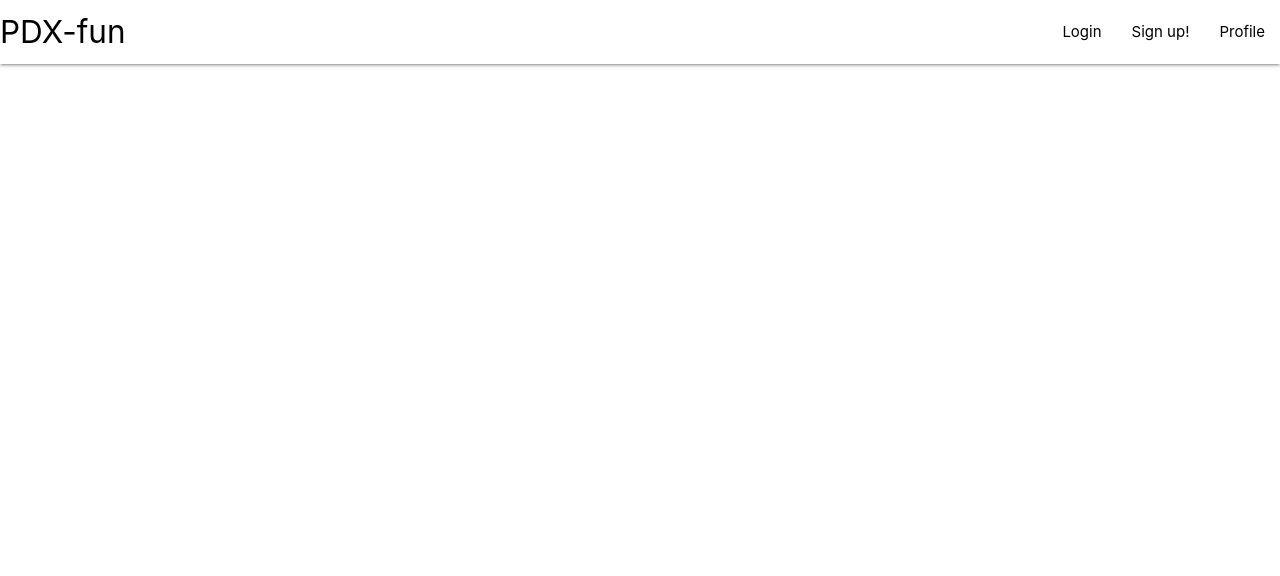
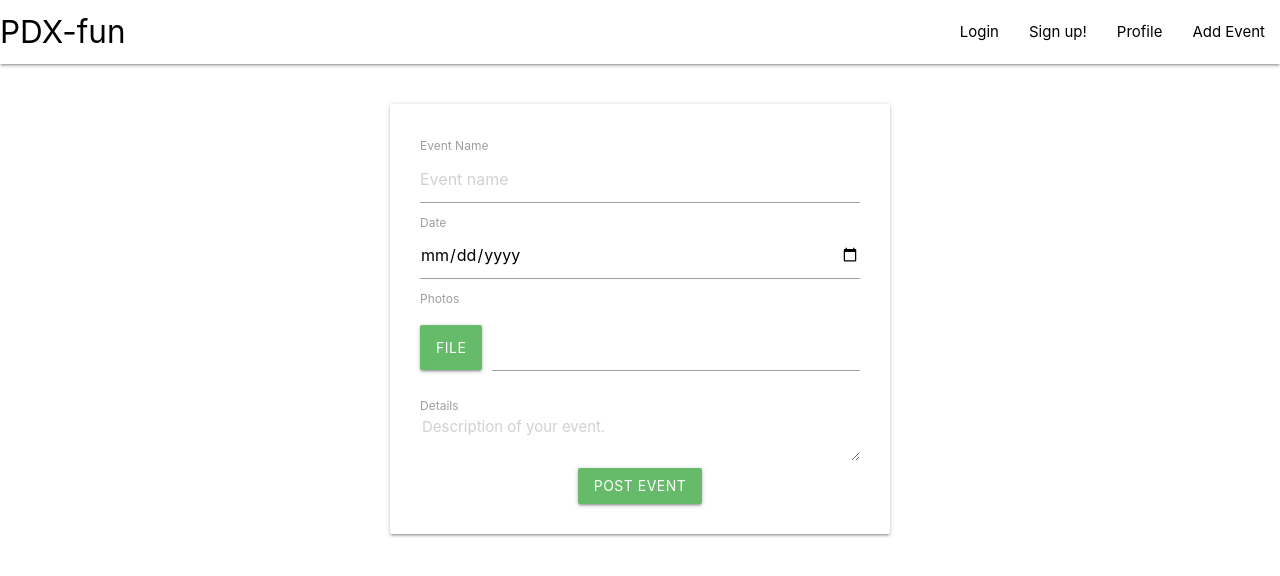
Before and after one commit to delanieann/fullstack-final, a React (Create React App) app in the folder client/: page /create in a window 1280 px wide. Shown: the top 576 px of the page. Built offline with nearby package versions, Linux system fonts and the light colour scheme.

Commit message:
Login and Signup pages now connected to back end

```diff
--- a/client/package.json
+++ b/client/package.json
@@ -2,6 +2,7 @@
   "name": "client",
   "version": "0.1.0",
   "private": true,
+  "proxy":"http://localhost:5000",
   "dependencies": {
     "@testing-library/dom": "^10.4.0",
     "@testing-library/jest-dom": "^6.6.3",
--- a/client/src/App.css
+++ b/client/src/App.css
@@ -28,3 +28,20 @@ a {
   max-width: 400px;
   height: max-content;
 }
+
+.create-card {
+  margin: 40px auto;
+  max-width: 500px;
+  padding: 30px;
+  text-align: left;
+}
+
+.submit-btn {
+  margin: 0 auto;
+  display: block;
+}
+
+.desc-textarea {
+  border: 0px;
+  max-height: 300px;
+}
--- a/client/src/App.js
+++ b/client/src/App.js
@@ -6,7 +6,7 @@ import Home from './components/pages/home'
 import Profile from './components/pages/profile'
 import Login from './components/pages/login'
 import Signup from './components/pages/signup'
-
+import Create from './components/pages/create'
 
 function App() {
   return (
@@ -17,6 +17,7 @@ function App() {
         <Route path="/signup" element={<Signup />} />
         <Route path="/login" element={<Login />} />
         <Route path="/profile" element={<Profile />} />
+        <Route path="/create" element={<Create />} />
       </Routes>
     </BrowserRouter>
   );
--- a/client/src/components/nav.js
+++ b/client/src/components/nav.js
@@ -11,6 +11,7 @@ const Nav = ()=>{
                 <li><Link to="/login">Login</Link></li>
                 <li><Link to="/signup">Sign up!</Link></li>
                 <li><Link to="/profile">Profile</Link></li>
+                <li><Link to="/create">Add Event</Link></li>
             </ul>
         </div>
         </nav>
--- a/client/src/components/pages/create.js
+++ b/client/src/components/pages/create.js
@@ -1,10 +1,77 @@
-import React from "react";
+import React, { useState } from "react";
 
-const Create = ()=>{
-    return (
-        <div className="card input-filed">
-            <input type="text" placeholder="Event name">
-            </input>
+const Create = () => {
+  const [title, useTitle] = useState("")
+  const [descrip, useDescrip] = useState("")
+  const [date, useDate] = useState("")
+  const [img, setImg] = useState("")
+
+  const Post = ()=>{
+
+  }
+
+  return (
+    <div className="card input-filed create-card">
+      <label for="title" className="create-label">
+        Event Name
+      </label>
+      <input
+        type="text"
+        placeholder="Event name"
+        name="title"
+        value={title}
+        onChange={(event) => useTitle(event.target.value)}
+      />
+      <br />
+
+      <label for="date" className="create-label">
+        Date
+      </label>
+      <input
+        type="date"
+        value={date}
+        onChange={(event) => useDate(event.target.value)}
+      />
+      <br />
+
+
+      <label for="photo" className="create-label">
+        Photos
+      </label>
+      <form action="#">
+        <div className="file-field input-field">
+          <div className="btn waves-effect waves-light green lighten-1">
+            <span>File</span>
+            <input type="file" onChange={(event)=>console.log(event.target.files)} />
+            {" "}
+          </div>
+          <div className="file-path-wrapper">
+            <input className="file-path validate" type="text" />
+          </div>
         </div>
-    )
-}
+      </form>
+
+
+      <label for="description" className="create-label">
+        Details
+      </label>
+
+      <textarea
+        id="description"
+        name="description"
+        placeholder="Description of your event."
+        className="desc-textarea"
+        value={descrip}
+        onChange={(event) => useDescrip(event.target.value)}
+      />
+
+      <br />
+      <button className="btn waves-effect waves-light green lighten-1 submit-btn"
+      onClick={Post}>
+        Post Event
+      </button>
+    </div>
+  );
+};
+
+export default Create;
--- a/client/src/components/pages/login.js
+++ b/client/src/components/pages/login.js
@@ -1,24 +1,55 @@
-import React from "react";
-import { Link } from "react-router-dom";
+import React, { useState } from "react";
+import { Link, useNavigate } from "react-router-dom";
 
 const Login = () => {
+    const nav = useNavigate()
+    const [password, setPassword] = useState("")
+    const [email, setEmail] = useState("")
+    const Post = (event) => {
+    event.preventDefault();
+    fetch("/login", {
+      method: "POST",
+      headers: {
+        "Content-Type": "application/json",
+      },
+      body: JSON.stringify({
+        email,
+        password,
+      }),
+    })
+      .then((res) => res.json())
+      .then((data) => {
+        nav("/");
+      })
+      .catch((err) => {
+        console.error("Signup error:", err);
+      });
+  };
   return (
     <div className="login-card">
       <div className="card login">
         <h2>PDX.FUN</h2>
+        <form>
+
         <div role="form" id="login" aria-label="Log-in to PDX.fun">
+
           <label for="email" className="login-label">
             Email
           </label>
-          <input name="email" type="text" placeholder="Email" />
+          <input name="email" type="text" placeholder="Email"
+            value={email}
+              onChange={(event) => setEmail(event.target.value)}/>
           <br />
 
           <label for="password" className="password-label">
             Password
           </label>
-          <input name="password" type="password" placeholder="Password" />
+          <input name="password" type="password" placeholder="Password"
+                      value={password}
+              onChange={(event) => setPassword(event.target.value)}/>
 
-          <button className="btn waves-effect waves-light green lighten-1">
+          <button className="btn waves-effect waves-light green lighten-1"
+          onClick={Post}>
             Log In
           </button>
           <br />
@@ -26,6 +57,7 @@ const Login = () => {
             Need a new account? <Link to="/login">Sign up.</Link>
           </h5>
         </div>
+        </form>
       </div>
     </div>
   );
--- a/client/src/components/pages/signup.js
+++ b/client/src/components/pages/signup.js
@@ -1,35 +1,87 @@
+import { useState } from "react";
 import React from "react";
-import { Link } from "react-router-dom";
+import { Link, useNavigate } from "react-router-dom";
 
 const Signup = () => {
+  const nav = useNavigate();
+  const [name, setName] = useState("");
+  const [password, setPassword] = useState("");
+  const [email, setEmail] = useState("");
+
+  const Post = (event) => {
+    event.preventDefault();
+    fetch("/signup", {
+      method: "POST",
+      headers: {
+        "Content-Type": "application/json",
+      },
+      body: JSON.stringify({
+        name,
+        email,
+        password,
+      }),
+    })
+      .then((res) => res.json())
+      .then((data) => {
+        nav("/login");
+      })
+      .catch((err) => {
+        console.error("Signup error:", err);
+      });
+  };
   return (
     <div className="signup-card">
       <div className="card signup">
         <h2>Join PDX.FUN</h2>
+        <form>
           <div role="form" id="signup-form" aria-label="Sign up for PDX.fun">
             <label for="name" className="name-label">
               Name
             </label>
+            <input
+              name="name"
+              type="text"
+              placeholder="Name"
+              value={name}
+              onChange={(event) => setName(event.target.value)}
+            />
+            <br />
 
-          <input name="email" type="text" placeholder="Name" />
-          <br />
             <label for="email" className="email-label">
               Email
             </label>
-          <input name="email" type="text" placeholder="Email" />
+            <input
+              name="email"
+              type="text"
+              placeholder="Email"
+              value={email}
+              onChange={(event) => setEmail(event.target.value)}
+            />
             <br />
 
             <label for="password" className="password-label">
               Password
             </label>
-          <input name="password" type="password" placeholder="Password" />
+            <input
+              name="password"
+              type="password"
+              placeholder="Password"
+              value={password}
+              onChange={(event) => setPassword(event.target.value)}
+            />
 
-          <button className="btn waves-effect waves-light green lighten-1">
+            <button
+              className="btn waves-effect waves-light green lighten-1"
+              onClick={Post}
+            >
               Sign Up
             </button>
             <br />
-          <h5>Already have an account? <Link to="/login">Log in.</Link></h5>
+            <h5>
+              Already have an account? <Link to="/login">Log in.</Link>
+            </h5>
           </div>
+        </form>
       </div>
     </div>
   );
```
Also changed, not shown: 1 other file (tests, documents, lock files or other folders). Lines whose indentation alone changed are shown as unchanged.
